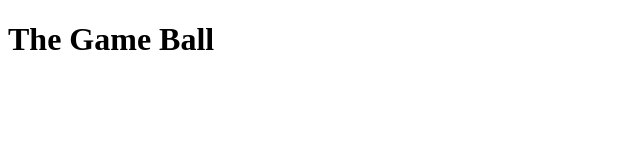
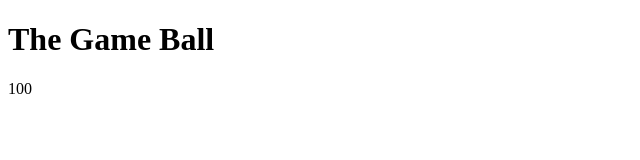
Before and after one commit to NirFakiro/Day-18, a plain HTML site: page index.html in a window 1280 px wide. Shown: the full height of the page, 0-640 px from the left. Drawn offline with Linux system fonts and the light colour scheme.

Commit message:
Create div ball

```diff
--- a/index.html
+++ b/index.html
@@ -5,7 +5,8 @@
     <meta name="viewport" content="width=device-width, initial-scale=1.0" />
     <title>Document</title>
   </head>
-  <body>
+  <bodyd>
     <h1>The Game Ball</h1>
-  </body>
+    <div class="ball">100</div>
+  </bodyd>
 </html>
```
